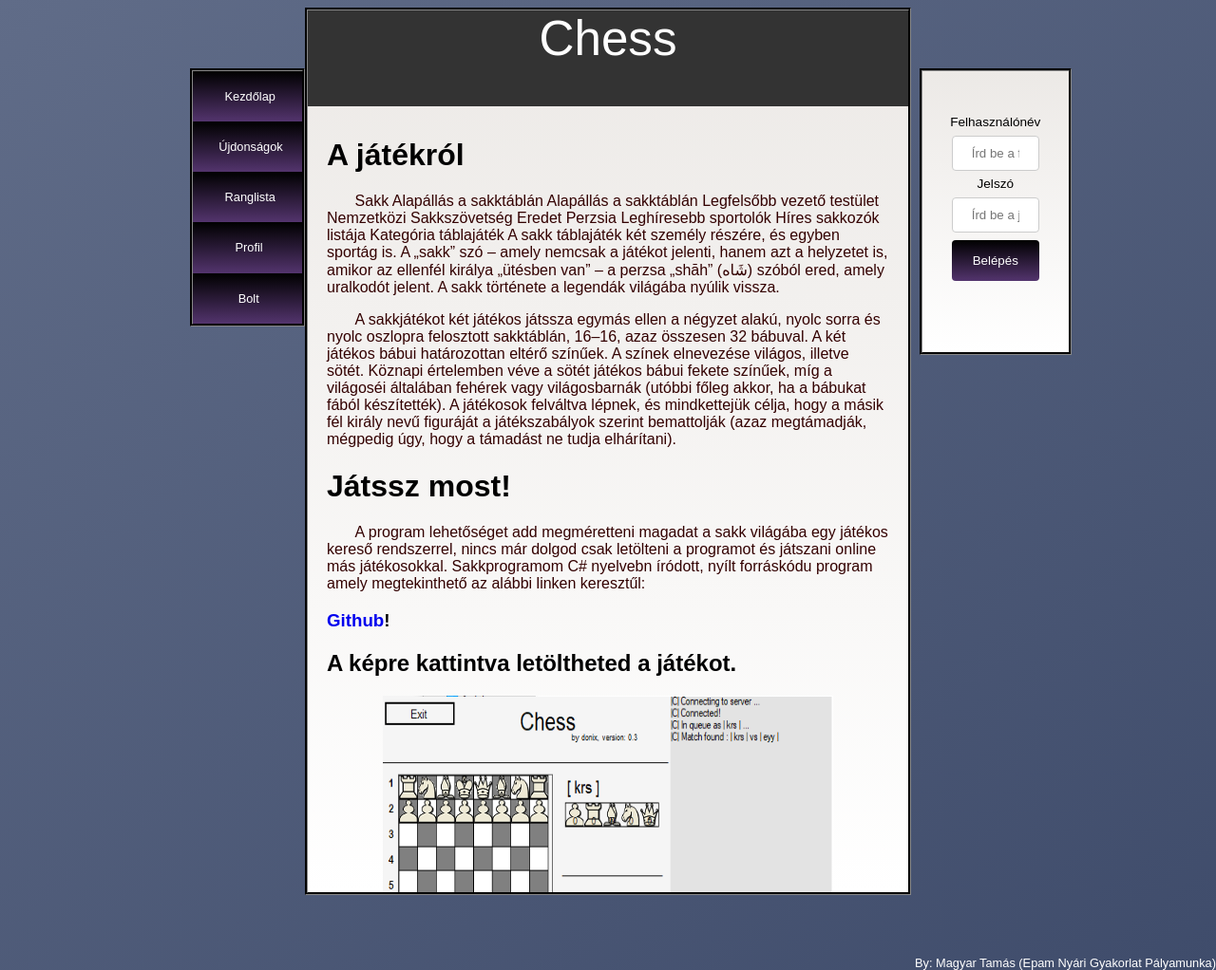
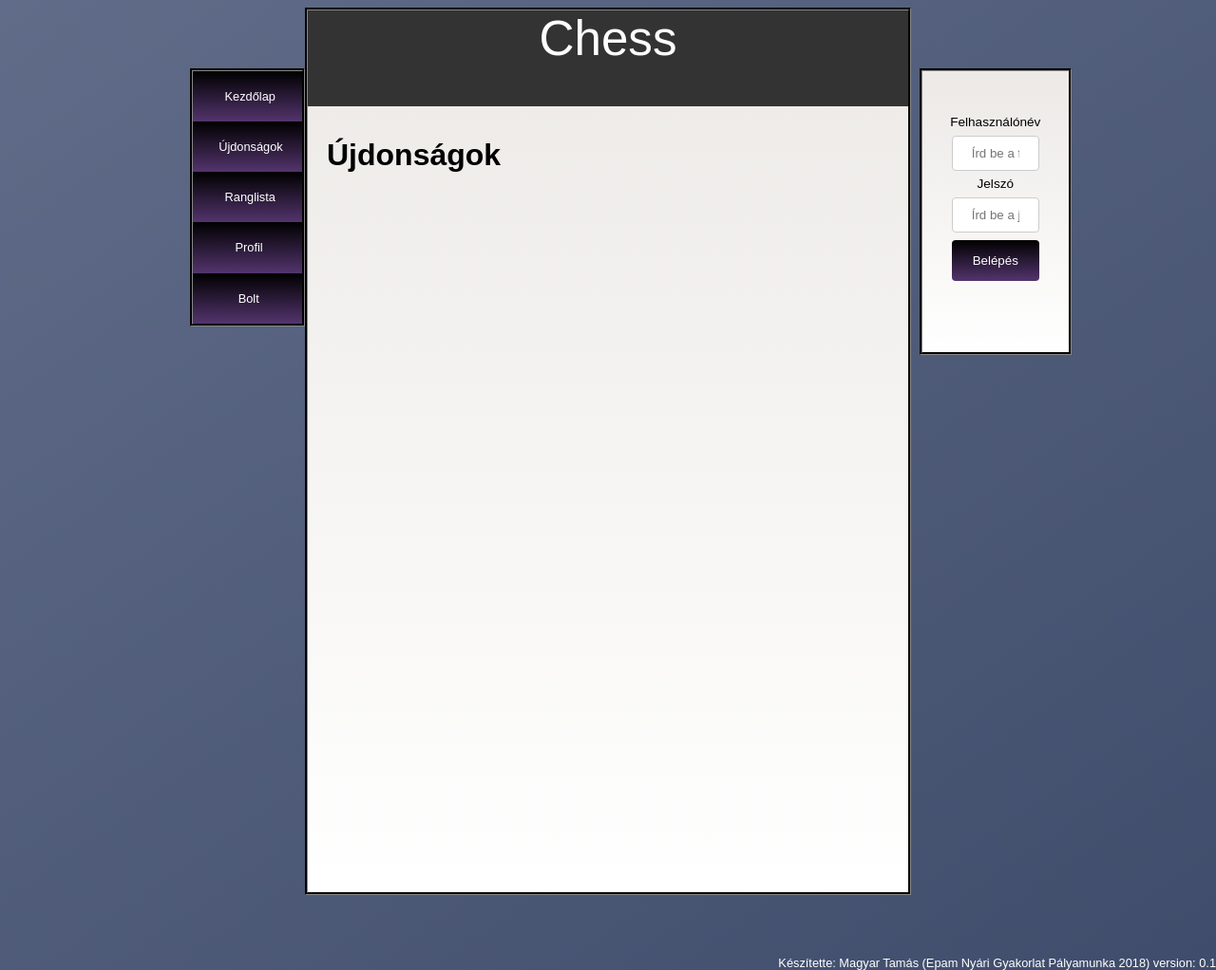
Before and after one commit to DoniXDev/Chess-WebAplication, a PHP site: page /index.php?page=news in a window 1280 px wide. Shown: the whole page at 95% size. Run offline with PHP 8.4, Linux system fonts and the light colour scheme.

Commit message:
0.3
+ pages added
+ menu sript added
* some changes
* password bot fixed

```diff
--- a/form_login.php
+++ b/form_login.php
@@ -5,7 +5,7 @@
 			<input type="text" id="name" name="name" placeholder="Írd be a felhasználóneved!">
 
 			<label class="login-item-center" for="password">Jelszó</label>
-			<input type="text" id="password" name="password" placeholder="Írd be a jelszavad!">
+			<input type="password" id="password" name="password" placeholder="Írd be a jelszavad!">
 		<input type="submit" value="Belépés">
 	</form>
 </div>
--- a/home.php
+++ b/home.php
@@ -23,4 +23,4 @@ A program lehetőséget add megméretteni magadat a sakk világába egy játéko
 
 <h2>A képre kattintva letöltheted a játékot.</h2>
 
-<a href="http://donixdev.esy.es/Chess%200.4.zip"><img style="display: block; margin-left: auto; margin-right: auto;" class="content-image" src="1.png" /></a>
+<a href="http://donixdev.esy.es/Chess%200.4.1.zip"><img class="content-image" src="1.png" /></a>
--- a/index.php
+++ b/index.php
@@ -57,14 +57,33 @@
 
 		<div id="header">
 			<div id="title">Chess</div>
-			<div id="author">By: Magyar Tamás (Epam Nyári Gyakorlat Pályamunka)
+			<div id="author">Készítette: Magyar Tamás (Epam Nyári Gyakorlat Pályamunka 2018) version: 0.1
 		</div>
 
 	</div>
 
 	<div id="sub-content">
 
-		<?php include 'home.php'?>
+		<?php
+			$page = "home";
+			if(!empty($_GET['page']))
+				$page = $_GET['page'];
+
+			if($page == "news")
+				include 'news.php';
+
+			if($page == "top")
+				include 'toplist.php';
+
+			if($page == "profile")
+				include 'profile.php';
+
+			if($page == "shop")
+				include 'shop.php';
+
+			if($page == "home")
+				include 'home.php';
+		?>
 
 	</div>
 
--- /dev/null
+++ b/news.php
@@ -0,0 +1 @@
+<h1>Újdonságok</h1>
--- a/style.css
+++ b/style.css
@@ -113,8 +113,23 @@
 
 .content-image
 {
-	height:40%;
-	width:80%;
+	display: block;
+	margin-left: auto;
+	margin-right: auto;
+	size:25%;
+}
+
+input[type=password]
+{
+    width: 90%;
+    padding: 12px 20px;
+    margin: 4px 5%;
+    display: inline-block;
+    border: 1px solid #ccc;
+    border-radius: 4px;
+    box-sizing: border-box;
+
+	height:15%;
 }
 
 input[type=text]
--- /dev/null
+++ b/toplist.php
@@ -0,0 +1 @@
+<h1>Toplista</h1>
```
Also changed, not shown: error.php (added), profile.php (added), shop.php (added).
